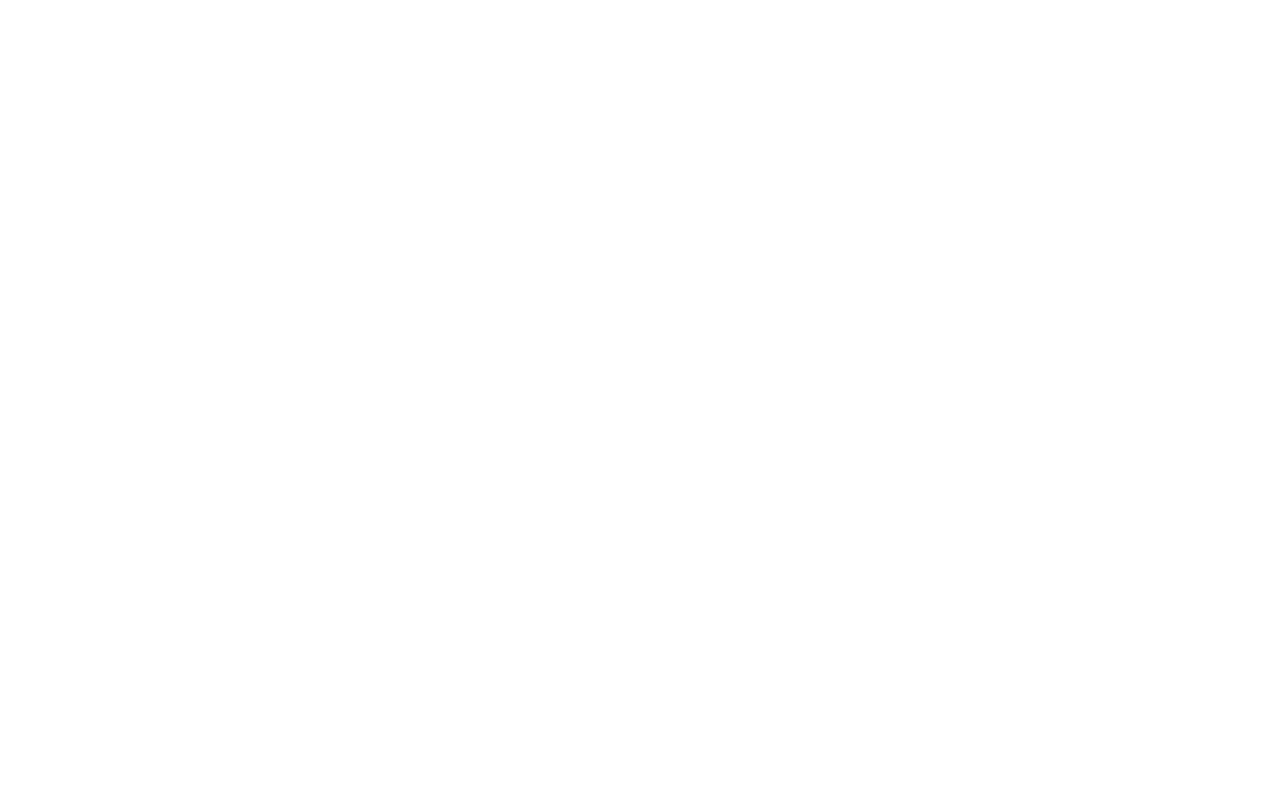
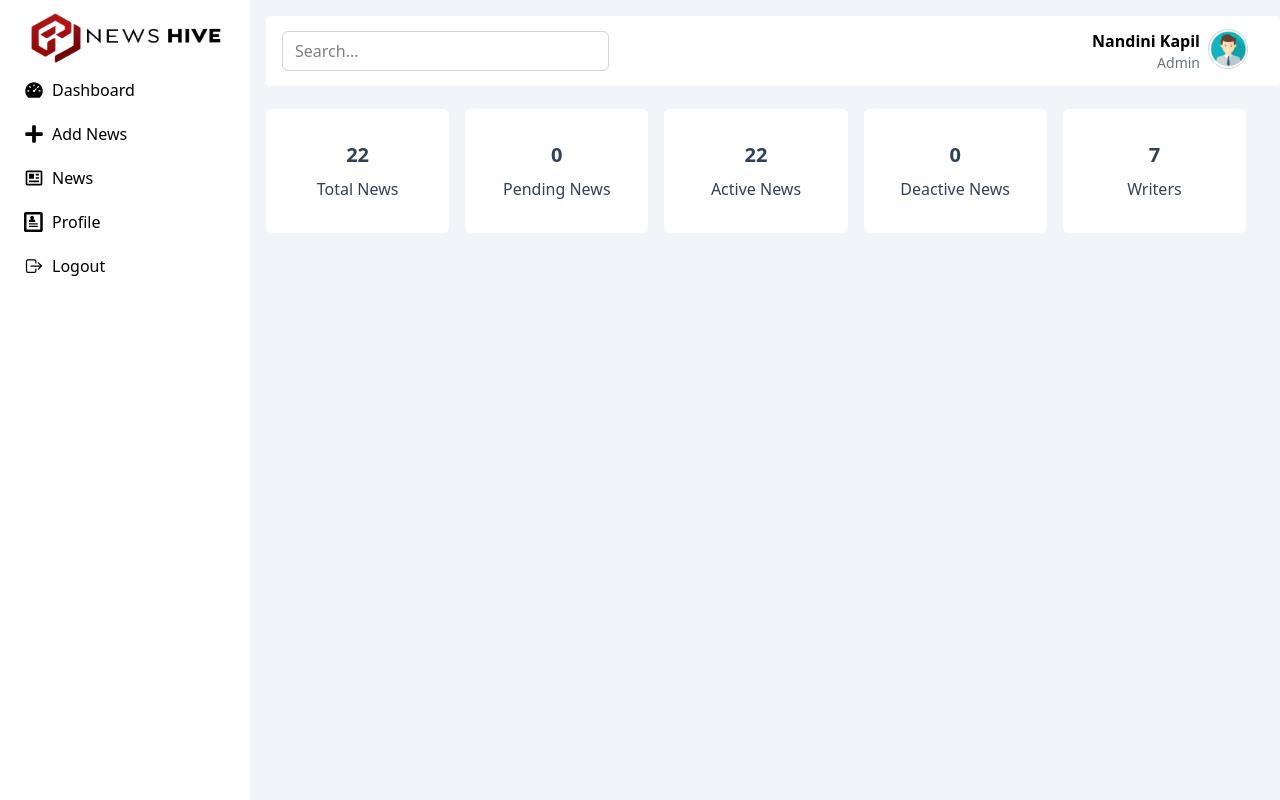
Before and after one commit to Nandini0029/NewsHive, a React (Vite) app: page /NewsHive/dashboard/admin in a window 1280 px wide. Before the commit this address had no page. Built offline with nearby package versions, Linux system fonts and the light colour scheme.

Commit message:
adminindex

```diff
--- a/src/App.jsx
+++ b/src/App.jsx
@@ -1,16 +1,26 @@
-import { BrowserRouter, Routes, Route } from 'react-router-dom';
-import MainLayout from './dashboard/layout/MainLayout';
-import AdminIndex from './dashboard/pages/AdminIndex';
-import e from 'cors';
+import { BrowserRouter, Routes, Route, Navigate } from "react-router-dom";
+import MainLayout from "./dashboard/layout/MainLayout";
+import AdminIndex from "./dashboard/pages/AdminIndex";
 
 function App() {
   return (
     <BrowserRouter>
       <Routes>
-        <Route path="/NewsHive" element={<MainLayout />} />
-        <Route path="/NewsHive/admin" element={<AdminIndex />} />
+      {/* <Route path='/login' element={<Login />} /> */}
+        {/* Main Dashboard Layout */}
+        <Route path="/NewsHive/dashboard" element={<MainLayout />}>
+          {/* Default redirect to admin */}
+          <Route index element={<Navigate to="/NewsHive/dashboard/admin" />} />
+
+          {/* Admin Panel */}
+          <Route path="admin" element={<AdminIndex />} />
+
+          {/* Placeholder for Writer Panel (you can add the component later) */}
+          <Route path="writer" element={<div>Writer Panel Coming Soon!</div>} />
+        </Route>
       </Routes>
     </BrowserRouter>
   );
 }
+
 export default App;
--- a/src/dashboard/layout/SideBar.jsx
+++ b/src/dashboard/layout/SideBar.jsx
@@ -19,7 +19,7 @@
             </div>
             <ul className='px-3 flex flex-col gap-y-1 font-medium'>
                 <li>
-                    <Link to='/dashboard' className='px-3 py-2 hover:shadow-lg hover:shadow-indigo-500/20 w-full rounded-sm flex gap-x-2 justify-start items-center hover:bg-indigo-500 hover:text-white'>
+                    <Link to='/NewsHive/dashboard' className='px-3 py-2 hover:shadow-lg hover:shadow-indigo-500/20 w-full rounded-sm flex gap-x-2 justify-start items-center hover:bg-indigo-500 hover:text-white'>
                         <span className='text-xl'><AiFillDashboard /></span>
                         <span>Dashboard</span>
                     </Link>
--- a/src/dashboard/pages/AdminIndex.jsx
+++ b/src/dashboard/pages/AdminIndex.jsx
@@ -2,8 +2,29 @@
 
 const AdminIndex = () => {
   return (
-    <div>
-      <h1>Welcome to the Admin Dashboard</h1>
+    <div className='mt-2'>
+      <div className='grid grid-cols-5 gap-x-4'>
+        <div className='w-full p-8 flex justify-center flex-col rounded-md items-center gap-y-2 bg-white text-slate-700'>
+          <span className='text-xl font-bold'>22</span>
+          <span className='text-md'>Total News</span>
+        </div>
+        <div className='w-full p-8 flex justify-center flex-col rounded-md items-center gap-y-2 bg-white text-slate-700'>
+          <span className='text-xl font-bold'>0</span>
+          <span className='text-md'>Pending News</span>
+        </div>
+        <div className='w-full p-8 flex justify-center flex-col rounded-md items-center gap-y-2 bg-white text-slate-700'>
+          <span className='text-xl font-bold'>22</span>
+          <span className='text-md'>Active News</span>
+        </div>
+        <div className='w-full p-8 flex justify-center flex-col rounded-md items-center gap-y-2 bg-white text-slate-700'>
+          <span className='text-xl font-bold'>0</span>
+          <span className='text-md'>Deactive News</span>
+        </div>
+        <div className='w-full p-8 flex justify-center flex-col rounded-md items-center gap-y-2 bg-white text-slate-700'>
+          <span className='text-xl font-bold'>7</span>
+          <span className='text-md'>Writers</span>
+        </div>
+      </div>
     </div>
   );
 };
```
Also changed, not shown: src/dashboard/pages/Login.jsx (added).
